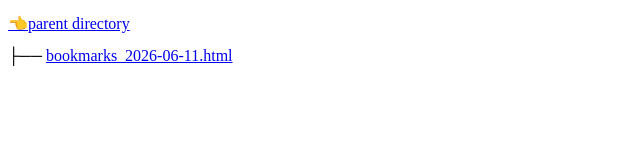
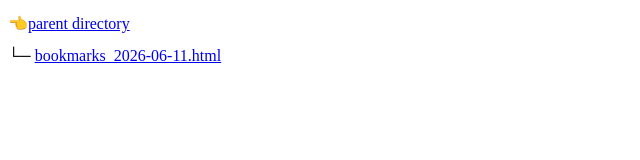
Before and after one commit to nagaissue/nw-circle, a plain HTML site: page notes/index.html in a window 1280 px wide. Shown: the full height of the page, 0-640 px from the left. Drawn offline with Linux system fonts and the light colour scheme.

Commit message:
update notes/index.html 2026-06-17 07:10

```diff
--- a/notes/index.html
+++ b/notes/index.html
@@ -4,7 +4,7 @@
         <meta charset="UTF-8">
     </head>
     <body>
-        <p style="line-height: 1.0;"><a href="../index.html">👈parent directory</a></p>
-        <p style="line-height: 1.0;">├── <a href="./bookmarks_2026-06-11.html">bookmarks_2026-06-11.html</a></p>
+        <p style="line-height: 1.0;">👈<a href="../index.html">parent directory</a></p>
+        <p style="line-height: 1.0;">└─ <a href="./bookmarks_2026-06-11.html">bookmarks_2026-06-11.html</a></p>
     </body>
 </html>
```
